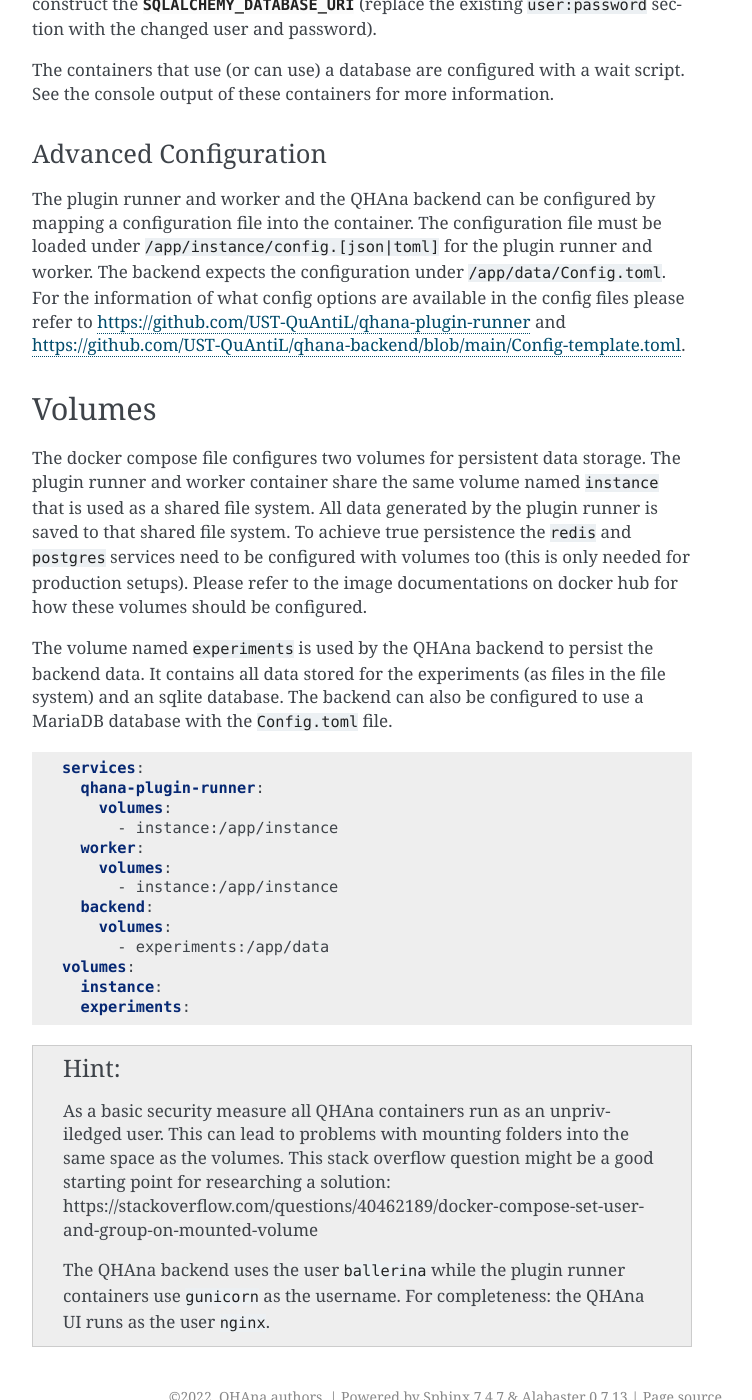
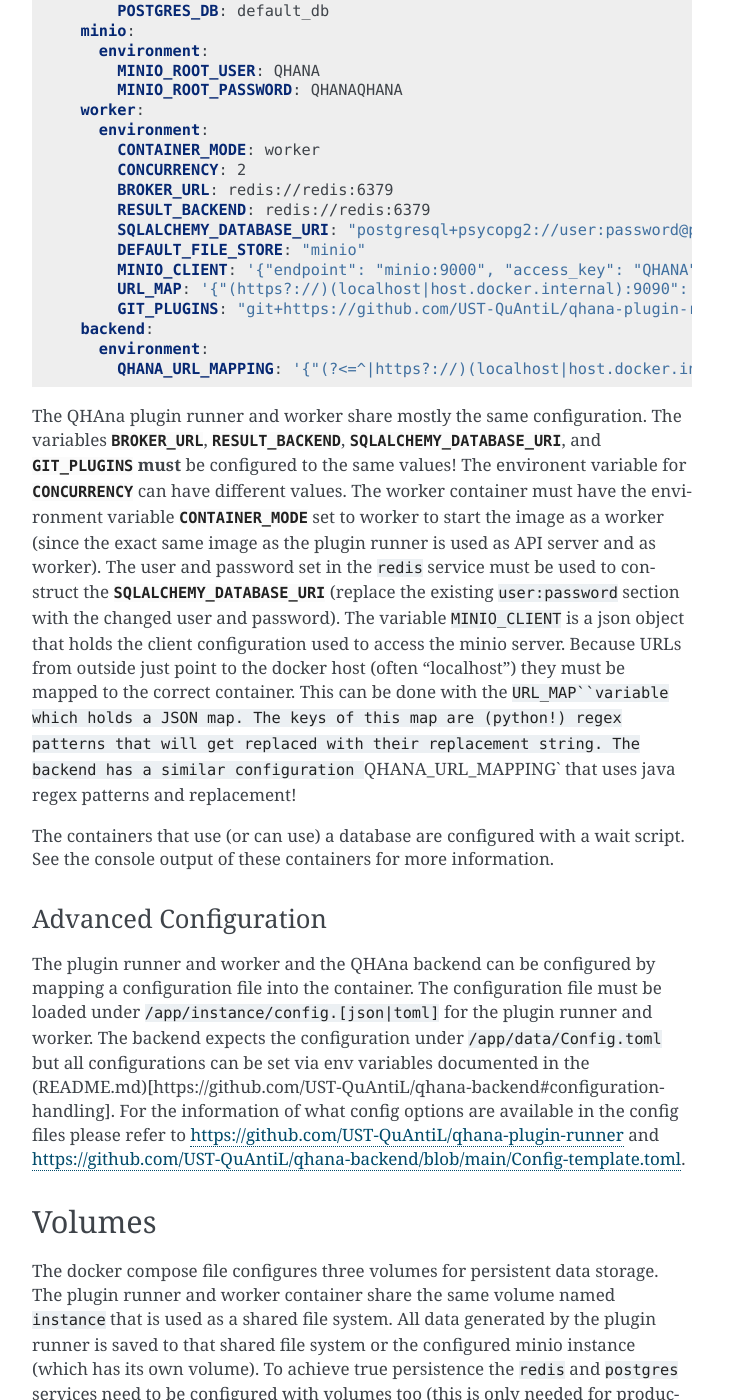
Before and after one commit to leonleoff/qhana-docker, a Sphinx documentation site: the page built from docs/docker-compose.md, in a window 1280 px wide and 1400 px high, scrolled down 2658 px. Shown: the whole window, without its empty margins (388-1140 px from the left). Built offline with Sphinx 7.4.7, drawn with Linux system fonts in a browser that asks for light colours; some of the changed text lies outside the part shown.

Commit message:
Add URL mapping options and minio storage

````diff
--- a/docs/docker-compose.md
+++ b/docs/docker-compose.md
@@ -4,13 +4,14 @@
 
 ## The Services
 
-The file 7 services, 6 are required while 1 is optional.
+The file 8 services, 7 are required while 1 is optional.
 The `ui` and `backend` service are the QHAna UI and the QHAna backend respectively.
 The UI is a web frontend written in Angular.
 The backend stores all experiment data and is written in ballerina.
-The plugins use 4 services in total in the default configuration.
+The plugins use 5 services in total in the default configuration.
 The `qhana-plugin-runner` service serves the REST APIs of the plugins, while the worker perferms the background computation tasks.
 `Redis` is used as the task queue service and data is stored in the `postgres` database.
+Data is also stored in the `minio` instance per default (requires the minio plugin to be loaded).
 The `muse-db` service is optional and provides the muse data in a live mysql database.
 
 ```{warning}
@@ -32,6 +33,8 @@
     image: "redis:latest"
   postgres:
     image: "postgres:latest"
+  minio:
+    image: quay.io/minio/minio
   muse-db:
     image: "muse-db"
     profiles:
@@ -59,6 +62,10 @@
     ports:
       - "6379:6379"
   postgres:
+  minio:
+    ports:
+      - "9000:9000"
+      - "9001:9001"
   muse-db:
   worker:
   backend:
@@ -67,6 +74,10 @@
   ui:
     ports:
       - 8080:8080
+```
+
+```{todo}
+Expose redis port for other plugin runners started outside the docker compose.
 ```
 
 The docker-compose file maps 4 ports to the outside.
@@ -78,6 +89,8 @@
 The addresses of all known plugin runners can be edited in the settings page of the QHAna UI.
 This has to be done only once as the list is stored in the QHAna backend.
 The exposed redis port is for debugging purposes.
+Minio ports are exposed and can be used to inspect data in the minio store.
+Other plugin runners can use the redis broker for their task queue only if they also use the same database and data store.
 All other services are only available in the internal network created by docker-compose (using the service name as hostname).
 They are used internally by the plugin runner.
 
@@ -92,6 +105,9 @@
       BROKER_URL: redis://redis:6379
       RESULT_BACKEND: redis://redis:6379
       SQLALCHEMY_DATABASE_URI: "postgresql+psycopg2://user:password@postgres:5432/default_db"
+      DEFAULT_FILE_STORE: "minio"
+      MINIO_CLIENT: '{"endpoint": "minio:9000", "access_key": "QHANA", "secret_key": "QHANAQHANA", "secure": false}'
+      URL_MAP: '{"(https?://)(localhost|host.docker.internal):9090": "\\1backend:9090"}'
       GIT_PLUGINS: "git+https://github.com/UST-QuAntiL/qhana-plugin-runner.git@main#subdirectory=/plugins"
   redis:
   postgres:
@@ -99,6 +115,10 @@
       POSTGRES_PASSWORD: password
       POSTGRES_USER: user
       POSTGRES_DB: default_db
+  minio:
+    environment:
+      MINIO_ROOT_USER: QHANA
+      MINIO_ROOT_PASSWORD: QHANAQHANA
   worker:
     environment:
       CONTAINER_MODE: worker
@@ -106,14 +126,25 @@
       BROKER_URL: redis://redis:6379
       RESULT_BACKEND: redis://redis:6379
       SQLALCHEMY_DATABASE_URI: "postgresql+psycopg2://user:password@postgres:5432/default_db"
+      DEFAULT_FILE_STORE: "minio"
+      MINIO_CLIENT: '{"endpoint": "minio:9000", "access_key": "QHANA", "secret_key": "QHANAQHANA", "secure": false}'
+      URL_MAP: '{"(https?://)(localhost|host.docker.internal):9090": "\\1backend:9090"}'
       GIT_PLUGINS: "git+https://github.com/UST-QuAntiL/qhana-plugin-runner.git@main#subdirectory=/plugins"
+  backend:
+    environment:
+      QHANA_URL_MAPPING: '{"(?<=^|https?://)(localhost|host.docker.internal):5005": "qhana-plugin-runner:8080", "(?<=^|https?://)localhost(:[0-9]+)?": "host.docker.internal$$1"}'
 ```
 
 The QHAna plugin runner and worker share mostly the same configuration.
 The variables {envvar}`BROKER_URL`, {envvar}`RESULT_BACKEND`, {envvar}`SQLALCHEMY_DATABASE_URI`, and {envvar}`GIT_PLUGINS` **must** be configured to the same values!
-The environemtn variable for {envvar}`CONCURRENCY` can have different values.
+The environent variable for {envvar}`CONCURRENCY` can have different values.
 The worker container must have the environment variable {envvar}`CONTAINER_MODE` set to worker to start the image as a worker (since the exact same image as the plugin runner is used as API server and as worker).
 The user and password set in the `redis` service must be used to construct the {envvar}`SQLALCHEMY_DATABASE_URI` (replace the existing `user:password` section with the changed user and password).
+The variable `MINIO_CLIENT` is a json object that holds the client configuration used to access the minio server.
+Because URLs from outside just point to the docker host (often "localhost") they must be mapped to the correct container.
+This can be done with the `URL_MAP``variable which holds a JSON map.
+The keys of this map are (python!) regex patterns that will get replaced with their replacement string.
+The backend has a similar configuration `QHANA_URL_MAPPING` that uses java regex patterns and replacement!
 
 The containers that use (or can use) a database are configured with a wait script.
 See the console output of these containers for more information.
@@ -123,15 +154,15 @@
 
 The plugin runner and worker and the QHAna backend can be configured by mapping a configuration file into the container.
 The configuration file must be loaded under `/app/instance/config.[json|toml]` for the plugin runner and worker.
-The backend expects the configuration under `/app/data/Config.toml`.
+The backend expects the configuration under `/app/data/Config.toml` but all configurations can be set via env variables documented in the (README.md)[https://github.com/UST-QuAntiL/qhana-backend#configuration-handling].
 For the information of what config options are available in the config files please refer to <https://github.com/UST-QuAntiL/qhana-plugin-runner> and <https://github.com/UST-QuAntiL/qhana-backend/blob/main/Config-template.toml>.
 
 
 ## Volumes
 
-The docker compose file configures two volumes for persistent data storage.
+The docker compose file configures three volumes for persistent data storage.
 The plugin runner and worker container share the same volume named `instance` that is used as a shared file system.
-All data generated by the plugin runner is saved to that shared file system.
+All data generated by the plugin runner is saved to that shared file system or the configured minio instance (which has its own volume).
 To achieve true persistence the `redis` and `postgres` services need to be configured with volumes too (this is only needed for production setups).
 Please refer to the image documentations on docker hub for how these volumes should be configured.
 
@@ -144,6 +175,9 @@
   qhana-plugin-runner:
     volumes:
       - instance:/app/instance
+  minio:
+    volumes:
+      - minio:/data
   worker:
     volumes:
       - instance:/app/instance
@@ -151,6 +185,7 @@
     volumes:
       - experiments:/app/data
 volumes:
+  minio:
   instance:
   experiments:
 ```
````
Also changed, not shown: docker-compose.yml (+21 -0 lines).
